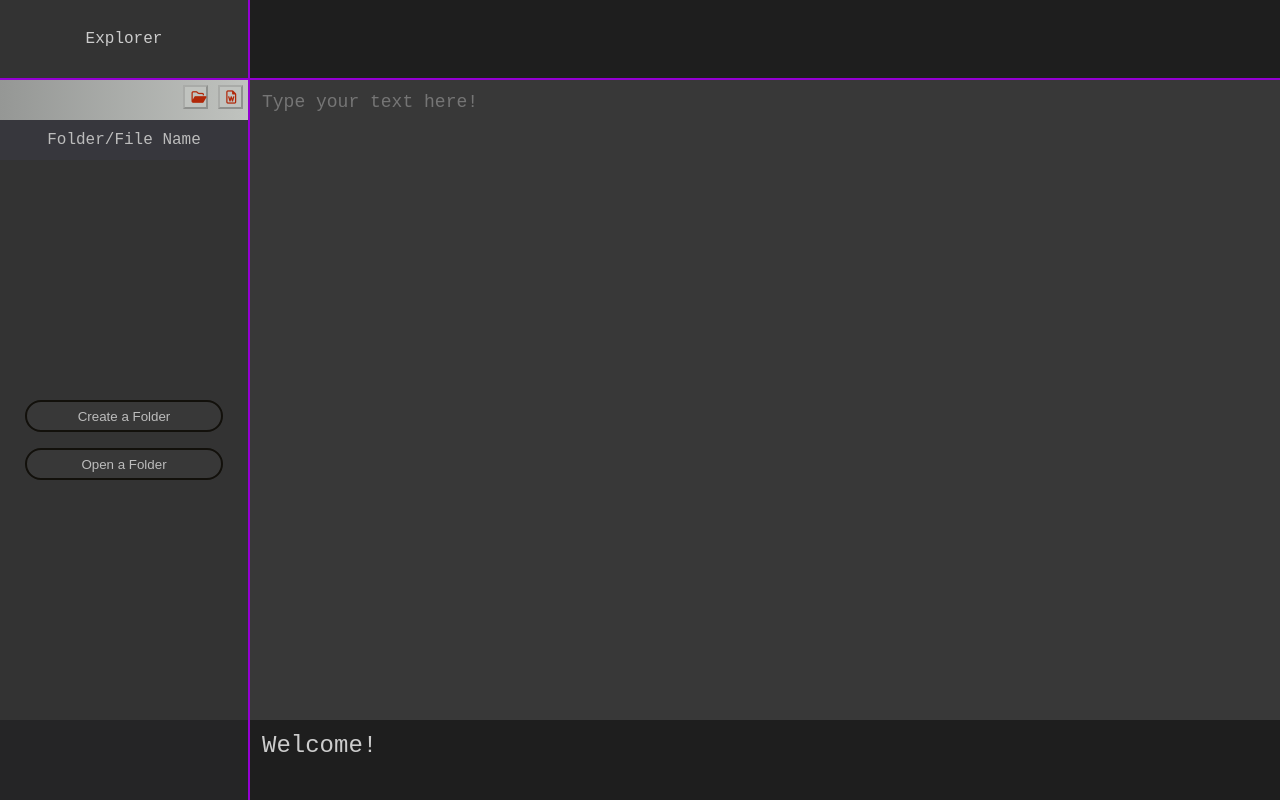
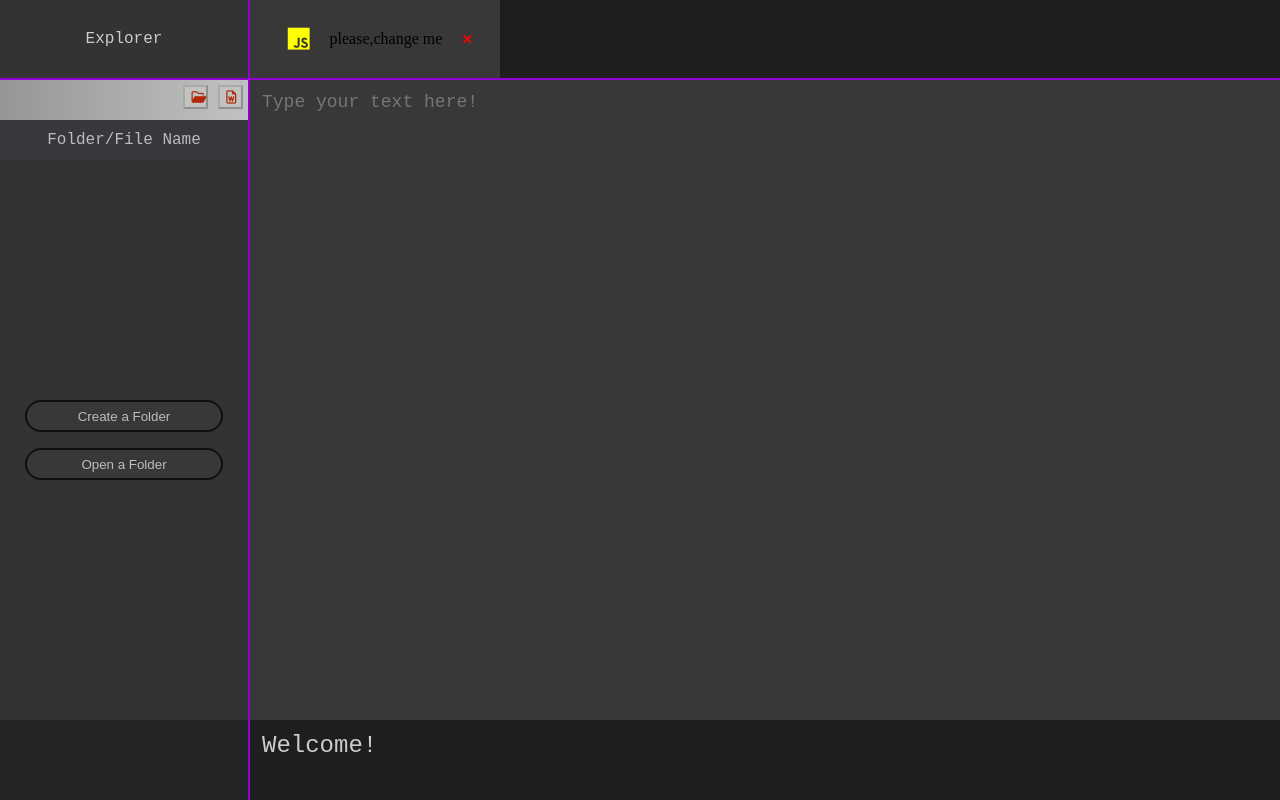
Before and after one commit to nazannie/code_editor, a plain HTML site: page index.html in a window 1280 px wide. Drawn offline with Linux system fonts and the light colour scheme.

Commit message:
tabs_styles_added

```diff
--- a/index.html
+++ b/index.html
@@ -55,7 +55,13 @@
         <!-- Editor with input and everything else -->
         <div class="editor">
             <!-- Tabs -->
-            <div class="tabs_container"></div>
+            <div class="tabs_container">
+              <div class="tab">
+                <i class="fab fa-js" id="js_icon"></i>
+                <p class="tab_title">please,change me</p>
+                <button class="tab_close"><i class="fas fa-times"></i></button>
+              </div>
+            </div>
             <!-- Input -->
             <div class="textarea-container">
                 <textarea name="textarea" class="textarea" cols="30" rows="10" placeholder="Type your text here!"></textarea>
--- a/src/styles.css
+++ b/src/styles.css
@@ -364,6 +364,44 @@ body {
 	cursor: pointer;
 }
 
+.tab {
+  display: flex;
+  justify-content: center;
+  align-items: center;
+  width: 250px;
+  height: 100%;
+  background-color: #383838;
+  cursor: pointer;
+}
+
+.tab_active {
+  display: flex;
+  justify-content: center;
+  align-items: center;
+  width: 250px;
+  height: 100%;
+  background-color: #383838;
+  cursor: pointer;
+  border-top: 3px solid rgb(51, 155, 196);
+}
+
+#js_icon {
+  color: yellow;
+  font-size: 25px;
+  padding: 0px 20px;
+}
+
+.tab_close {
+  background-color: #383838;
+  color: red;
+  cursor: pointer;
+  height: 35px;
+  width: 35px;
+  border: none;
+  padding: 0px 20px;
+
+}
+
 
 /* Editor starts here*/
 
```
